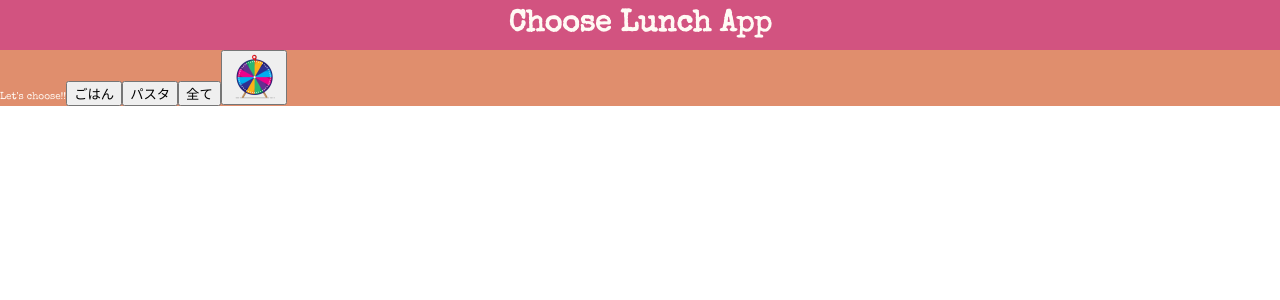
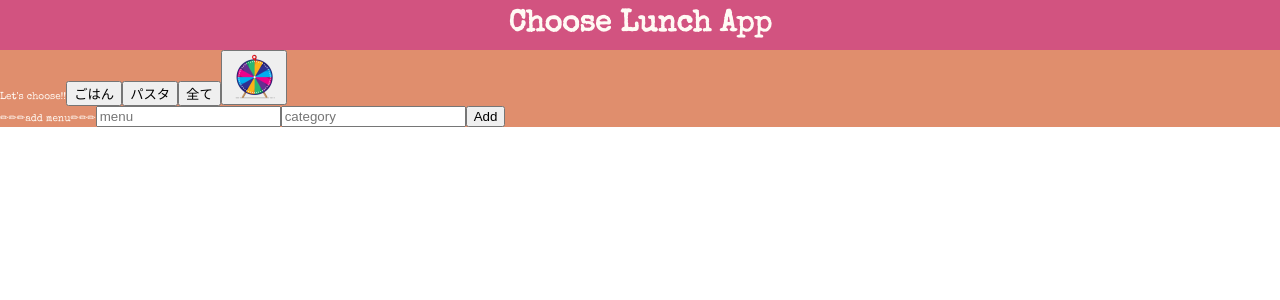
Before and after one commit to haya-sho/solo_project, a React (Create React App) app: page / in a window 1280 px wide. Shown: the top 300 px of the page. Built offline with nearby package versions, Linux system fonts and the light colour scheme; no server answers.

Commit message:
８thcommit

```diff
--- a/src/components/List.jsx
+++ b/src/components/List.jsx
@@ -87,6 +87,22 @@ const List = (props) => {
             onClick={randomAction}
           />
         </button>
+        <br></br>
+        <label>✏︎✏︎✏︎add menu✏︎✏︎✏︎</label>
+        <input
+          placeholder="menu"
+          // value={inputMenu}
+          // onChange={(e) => setmenu(e.target.value)}
+        />
+        <input
+          placeholder="category"
+          // value={unputCategory}
+          // onChange={(e) => setCategory(e.target.value)}
+        />
+        <button type="submit">
+          {/* onClick={updateAPIData} */}
+          Add
+        </button>
       </div>,
     ];
     //allMenuはオブジェクトが入った配列
```
